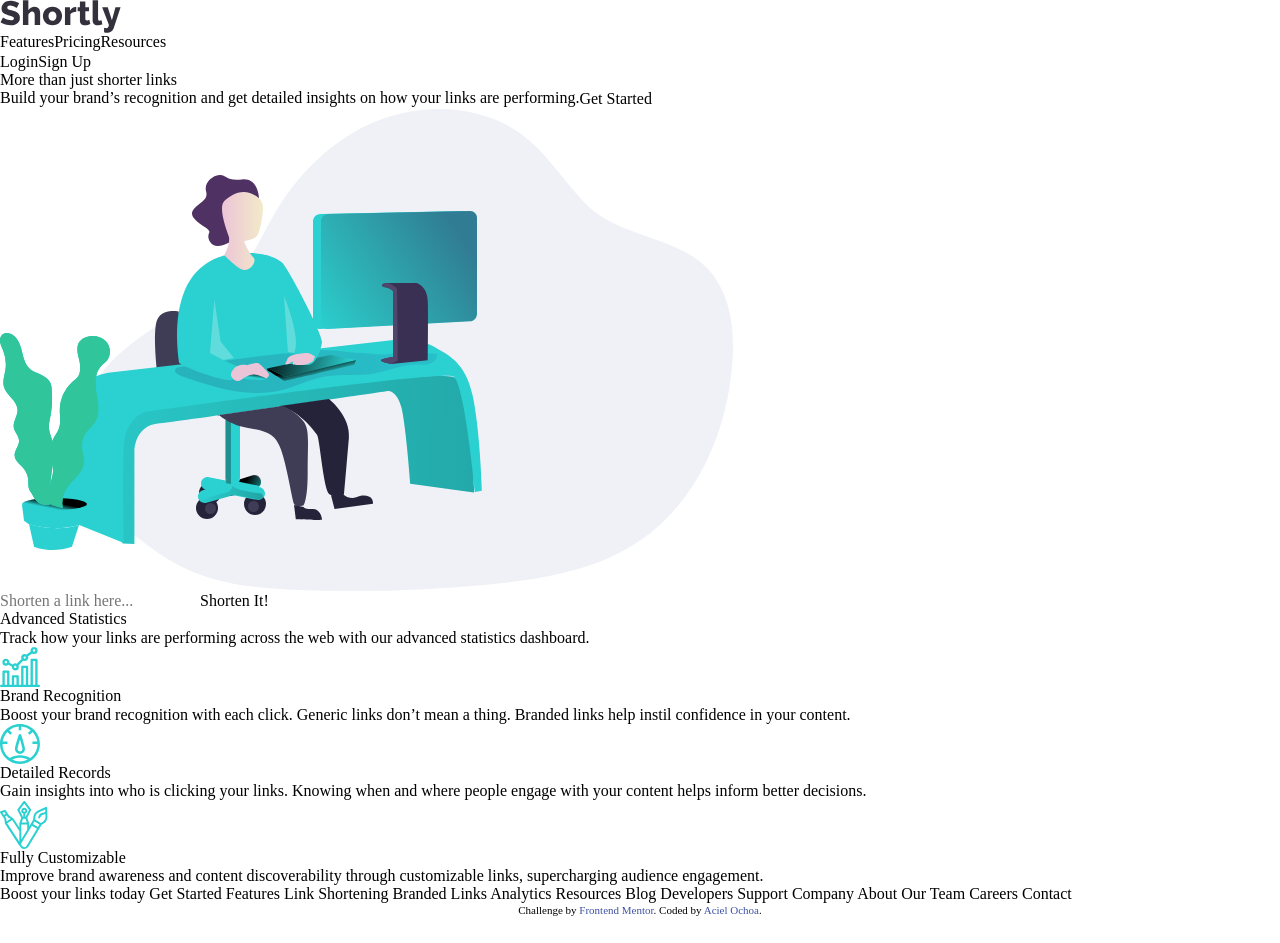
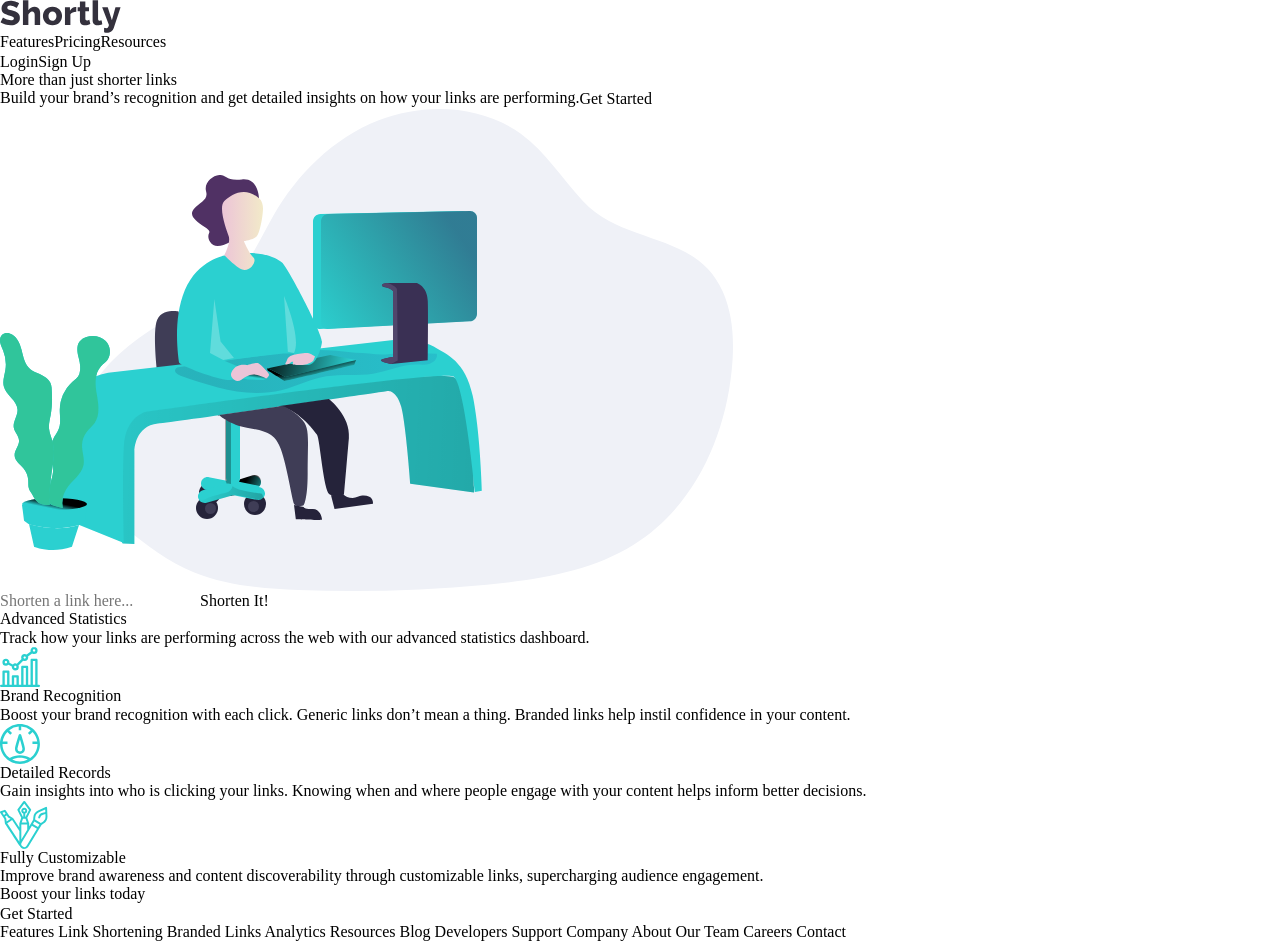
Before and after one commit to AceIsHuman/url-shortening-api, a React (Create React App) app: page / in a window 1280 px wide. Shown: the top 943 px of the page. Before the commit the page ends 916 px from the top, so only its background shows below. Built offline with nearby package versions, Linux system fonts and the light colour scheme.

Commit message:
add BottomCTA to App

```diff
--- a/src/App.js
+++ b/src/App.js
@@ -3,6 +3,7 @@ import NavBar from './components/NavBar';
 import Banner from './components/Banner';
 import URLForm from './components/URLForm';
 import Staircase from './components/Staircase';
+import BottomCTA from './components/BottomCTA';
 
 import './App.css';
 
@@ -13,7 +14,8 @@ function App() {
       <Banner />
       <URLForm />
       <Staircase />
-      Boost your links today Get Started Features Link Shortening
+      <BottomCTA />
+      Features Link Shortening
       Branded Links Analytics Resources Blog Developers Support Company About
       Our Team Careers Contact
       <div className="attribution">
```
